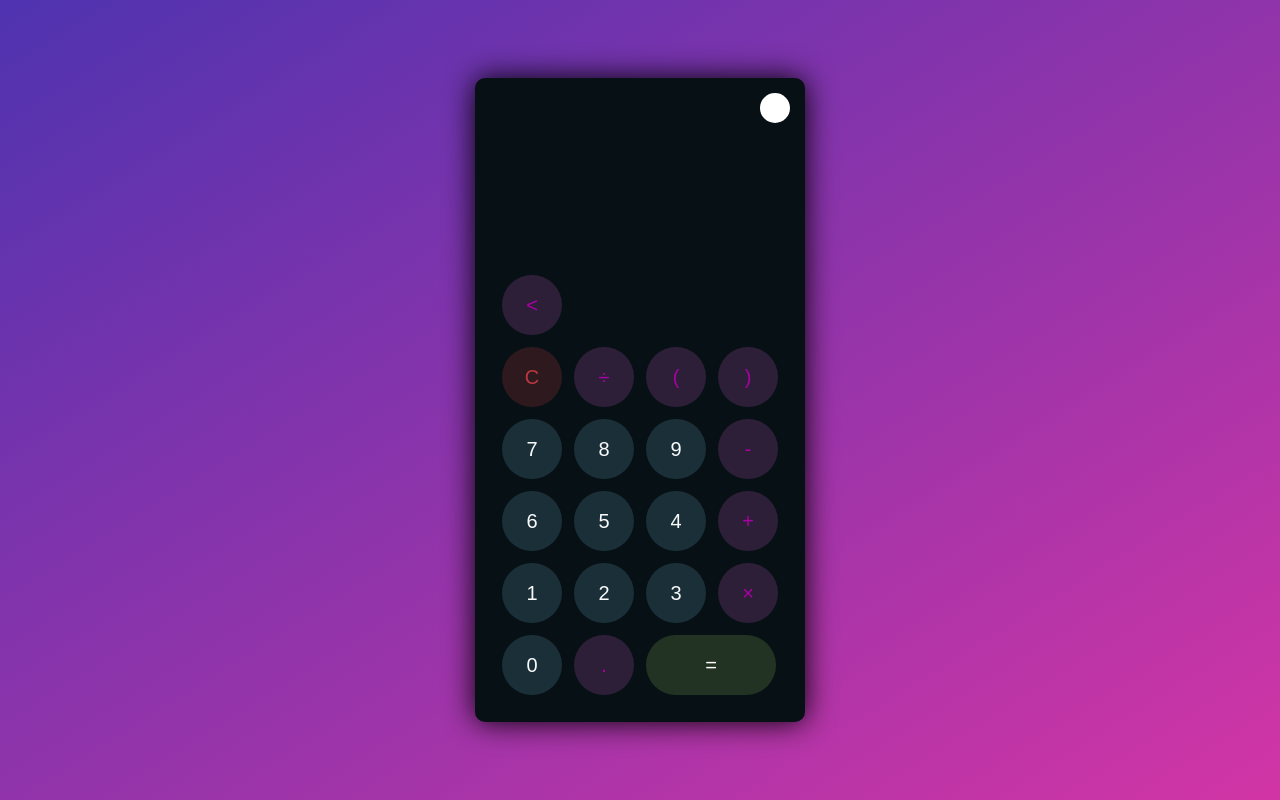
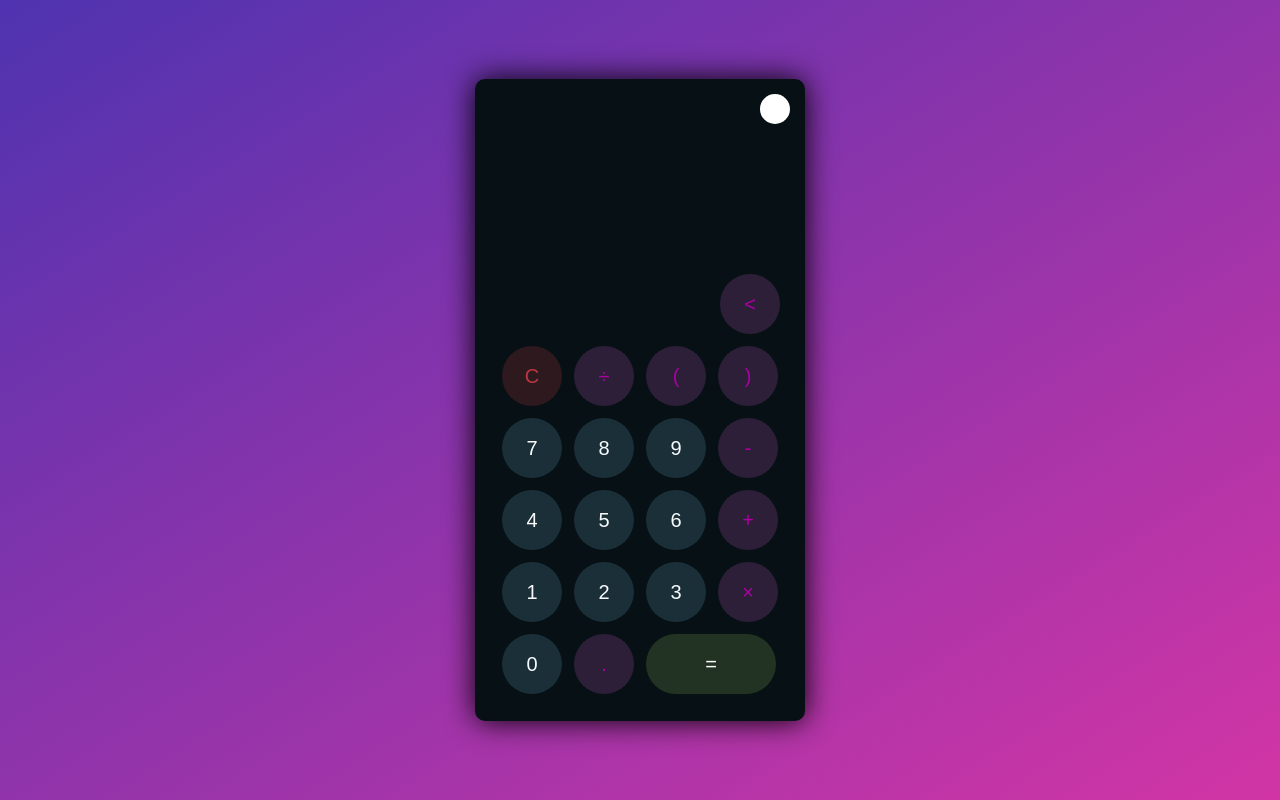
Before and after one commit to FacuRodriguezR/calculadora, a plain HTML site: page index.html in a window 1280 px wide. Drawn offline with Linux system fonts and the light colour scheme.

Commit message:
posicion

```diff
--- a/index.html
+++ b/index.html
@@ -19,9 +19,9 @@
                 <div id="buttons">
                     <table>
                         <tr class="backspace">
+                            <td><button class="btn-operator back" id="backspace"> < </button></td>
+                        </tr>
 
-                            <td><button class="btn-operator" id="backspace"> < </button></td>
-                        </tr>
                         <tr>
                             <td><button class="btn-operator" id="clear">C</button></td>
                             <td><button class="btn-operator" id="/">&divide</button></td>
@@ -37,9 +37,9 @@
                             <td><button class="btn-operator" id="-">-</button></td>
                         </tr>
                         <tr>
-                            <td><button class="btn-number" id="4">6</button></td>
+                            <td><button class="btn-number" id="4">4</button></td>
                             <td><button class="btn-number" id="5">5</button></td>
-                            <td><button class="btn-number" id="6">4</button></td>
+                            <td><button class="btn-number" id="6">6</button></td>
                             <td><button class="btn-operator" id="+">+</button></td>
                         </tr>
                         <tr>
--- a/style.css
+++ b/style.css
@@ -60,8 +60,9 @@ body{
     background-color: #333;
     z-index: -1;
 }
-.backspace {
+.backspace{
     display: flex;
+    justify-content: flex-end;
 
 }
 #display {
@@ -80,6 +81,10 @@ body{
 #display::-webkit-scrollbar{
     display: block;
     height: 3px;
+}
+
+table{
+    display: flex;
 }
 
 button{
```
